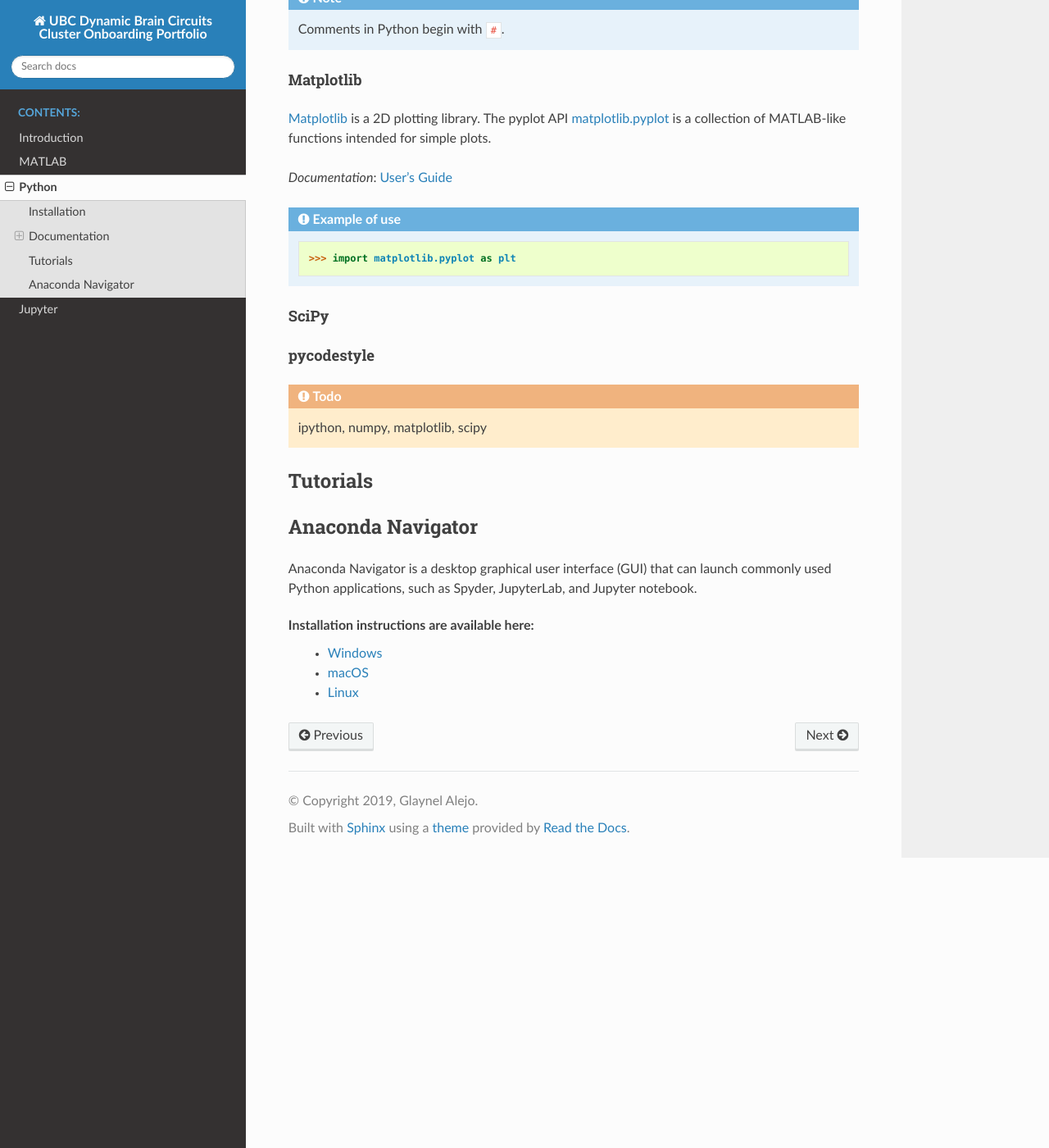
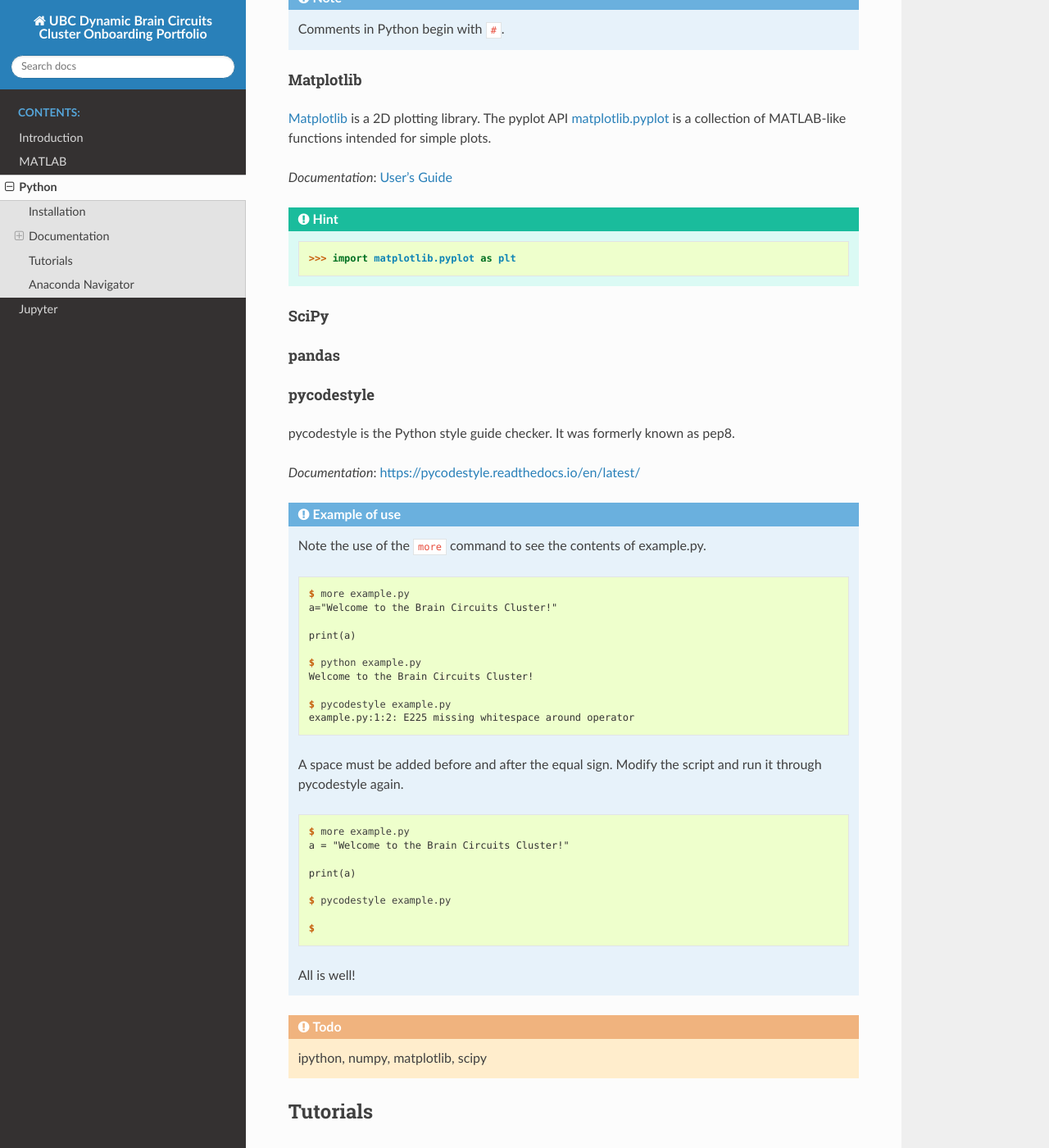
Before and after one commit to ubcbraincircuits/onboarding, a Sphinx documentation site: the page built from source/python.rst, in a window 1280 px wide and 1400 px high, scrolled down 2576 px. Shown: the whole window at 82% size. Built offline with Sphinx 7.4.7 and the Read the Docs theme 2.0.0, drawn with Linux system fonts in a browser that asks for light colours; pages that are not in the unit, such as notebooks, are missing from menus.

Commit message:
Add pycodestyle

```diff
--- a/source/python.rst
+++ b/source/python.rst
@@ -28,9 +28,9 @@
 To verify installation or to check the version, open a Terminal window (Mac OS X)
 or Command Prompt (Windows) and enter the command below.
 
-.. code-block:: bash
+.. code-block:: console
 
-	$ python --version
+		$ python --version
 
 *************
 Documentation
@@ -106,7 +106,6 @@
 
 		>>> import numpy as np
 
-
 .. admonition:: Example of use
 
 	Calculate the average potential of a membrane at rest. Suppose the data was stored in
@@ -141,14 +140,55 @@
 
 		>>> import matplotlib.pyplot as plt
 
-
 SciPy
 -----
 
+pandas
+------
 
 pycodestyle
 -----------
 
+pycodestyle is the Python style guide checker. It was formerly known as pep8.
+
+*Documentation*: `<https://pycodestyle.readthedocs.io/en/latest/>`_
+
+.. admonition:: Example of use
+
+	Note the use of the ``more`` command to see the contents of example.py.
+
+	.. highlight:: console
+
+	::
+
+		$ more example.py
+		a="Welcome to the Brain Circuits Cluster!"
+
+		print(a)
+
+		$ python example.py
+		Welcome to the Brain Circuits Cluster!
+
+		$ pycodestyle example.py
+		example.py:1:2: E225 missing whitespace around operator
+
+	A space must be added before and after the equal sign. Modify the script and run it through
+	pycodestyle again.
+
+	.. highlight:: console
+
+	::
+
+		$ more example.py
+		a = "Welcome to the Brain Circuits Cluster!"
+
+		print(a)
+
+		$ pycodestyle example.py
+
+		$
+
+	All is well!
 
 .. todo::
 	ipython, numpy, matplotlib, scipy
```
Also changed, not shown: other parts of source/python.rst (+1 -1 lines).
